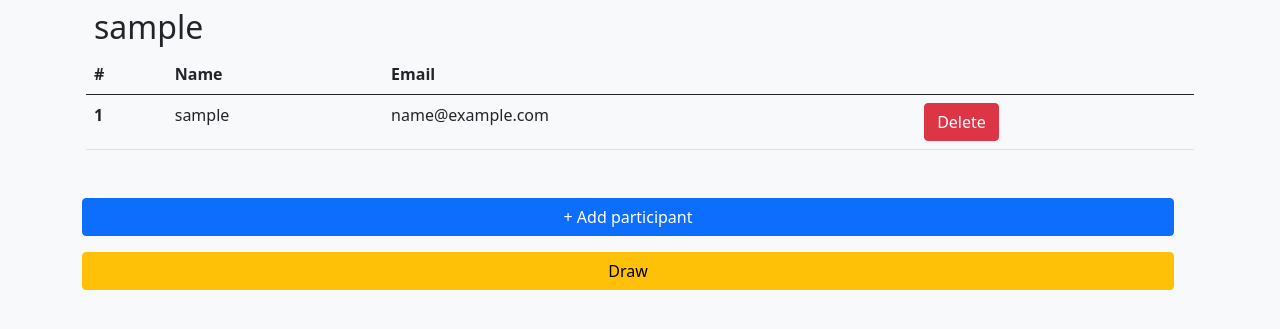
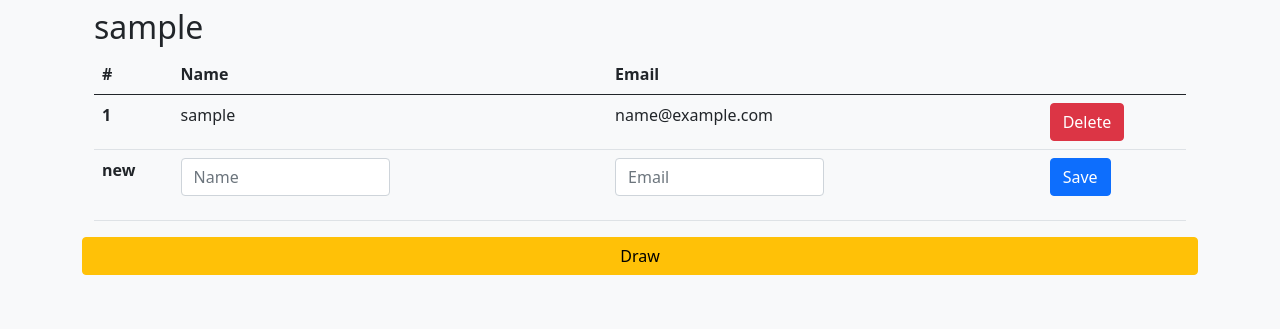
Before and after one commit to annasont/secret_santa, a Django app: page /profile/ in a window 1280 px wide. Shown: the part 56-385 px from the top of the page. Run offline with Django 3.2, Linux system fonts and the light colour scheme; the visitor is signed in with stand-in values (Sample User, id 1); data comes from the database, SQL or seed files in the repository.

Commit message:
both data from db and form when you can add participant are shown in table

```diff
--- a/draw/forms.py
+++ b/draw/forms.py
@@ -5,7 +5,7 @@ from .models import Participant
 class ParticipantsForm(forms.ModelForm):
     name = forms.CharField(label='Name',
                             max_length=70,
-                            widget=forms.TextInput(attrs={'class': 'form-control', 'placeholder': 'Imię'}))
+                            widget=forms.TextInput(attrs={'class': 'form-control', 'placeholder': 'Name'}))
     email = forms.EmailField(label='Email',
                             max_length=100,
                             widget=forms.EmailInput(attrs={'class': 'form-control', 'placeholder': 'Email'}))
--- a/users/templates/users/profile.html
+++ b/users/templates/users/profile.html
@@ -4,9 +4,7 @@
         <h2>{{ user.username }}</h2>
         <h2>{{ test }}</h2>
 
-        <form id="namesAndEmailsFromDB" class="row g-3" method="POST">
-            {{ formset.management_form }}
-            {% csrf_token %}
+
 
             <table class="table">
                 <thead>
@@ -18,6 +16,9 @@
                     </tr>
                 </thead>
                 <tbody>
+                    <form id="namesAndEmailsFromDB" class="row g-3" method="POST">
+                        {{ formset.management_form }}
+                        {% csrf_token %}
                         {% for participant in participants %}
                             <tr>
                                 <th scope="row">{{ forloop.counter }}</th>
@@ -26,42 +27,25 @@
                                 <td><button type="submit" class="btn btn-danger" name="deleteAddSubtractSaveOrDraw" value="{{ forloop.counter }}">Delete</button></td>
                             </tr>
                         {% endfor %}
+                    </form>
+                    <form id="namesAndEmailsNew" class="row g-3" method="POST">
+                        <tr>
+                            <th scope="row">new</th>
+                            <td><div class="form-group col-sm-6 mb-3">
+                                {{ form.name }}
+                            </div></td>
+                            <td><div class="form-group col-sm-6 mb-3">
+                                {{ form.email }}
+                            </div></td>
+                            <td><button type="submit" class="btn btn-primary" name="deleteAddSubtractSaveOrDraw" value="save">Save</button></td>
+                        </tr>
+                    </form>
                 </tbody>
             </table>
-        </form>
-
-        {% if newParticipants %}
-            <p class="mt-3"><strong>Add new participants:</strong></p>
-            <form id="namesAndEmailsNew" class="row mt-3" method="POST">
-                {{ formset.management_form }}
-                {% csrf_token %}
-                {% for form in formset %}
-                    <div class="row">
-                        <div class="form-group col-sm-6 mb-3">
-                            {{ form.name }}
-                        </div>
-                        <div class="form-group col-sm-6 mb-3">
-                            {{ form.email }}
-                        </div>
-                    </div>
-                {% endfor %}
-
             <div class="row mt-3">
-                    <button type="submit" class="btn btn-primary mb-3 rememberScrollPos" name="deleteAddSubtractSaveOrDraw" value="add">+ Add participant</button>
-                    <button type="submit" class="btn btn-primary mb-3 rememberScrollPos" name="deleteAddSubtractSaveOrDraw" value="subtract" >– Remove last row</button>
-                    <button type="submit" class="btn btn-primary mb-3 rememberScrollPos" name="deleteAddSubtractSaveOrDraw" value="update">Save</button>
-                    <button type="submit" class="btn btn-warning rememberScrollPos" name="deleteAddSubtractSaveOrDraw" value="draw">Save & Draw</button>
-                </div>
-            </form>
-        {% else %}
-            <form id="namesAndEmailsNew" class="row mt-3" method="POST">
-                {% csrf_token %}
-                <div class="row mt-3">
-                    <button type="submit" class="btn btn-primary mb-3 rememberScrollPos" name="deleteAddSubtractSaveOrDraw" value="add">+ Add participant</button>
                 <button type="submit" class="btn btn-warning rememberScrollPos" name="deleteAddSubtractSaveOrDraw" value="draw">Draw</button>
             </div>
-            </form>
-        {% endif %}
+
 
 
 
--- a/users/views.py
+++ b/users/views.py
@@ -7,7 +7,6 @@ from django.contrib.auth.models import User
 from .forms import UserRegisterForm, UserLoginForm
 from draw.forms import ParticipantsForm
 from draw.models import Participant
-from draw.views import addRow
 
 def register(request):
     if request.method == 'POST':
@@ -41,36 +40,28 @@ def profile(request):
     if request.user.is_authenticated:
         currentUser = getCurrentUser(request)
         participants = currentUser.participant_set.all()
-        newParticipants = False
         ParticipantsFormset = inlineformset_factory(User, Participant, form=ParticipantsForm, extra=1)
-        formset = ParticipantsFormset()
+        # formset = ParticipantsFormset()
+        form = ParticipantsForm
         test = ''
 
 
         rowToDelete = ''
         if request.method == 'POST':
-            test = request.POST.get('deleteAddSubtractSaveOrDraw')
 
             if request.POST.get('deleteAddSubtractSaveOrDraw') != '' and request.POST.get('deleteAddSubtractSaveOrDraw') != 'add' and request.POST.get('deleteAddSubtractSaveOrDraw') != 'subtract' and request.POST.get('deleteAddSubtractSaveOrDraw') != 'draw':
                 rowToDelete = deleteRowFromDB(request, currentUser)
                 messages.success(request, f'Participant {rowToDelete} has been successfully deleted from database.')
 
-            elif request.POST.get('deleteAddSubtractSaveOrDraw') == 'add':
-                newParticipants = True
-            #     formset = addRow(request, ParticipantsFormset)
+            # elif request.POST.get('deleteAddSubtractSaveOrDraw') == 'save':
 
-            # elif request.POST['addSubtractOrDraw'] == 'subtract':
-            #     formset, error = subtractRow(request, ParticipantsFormset)
-
-            # elif request.POST['addSubtractOrDraw'] == 'draw':
+            # elif request.POST.get('addSubtractOrDraw') == 'draw':
             #     formset = ParticipantsFormset(request.POST)
             #     errorMessages = fullValidation(request, formset)
 
     context = {
-        'formset': formset,
-        'rowToDelete': rowToDelete,
+        'form': form,
         'participants': participants,
-        'newParticipants': newParticipants,
         'test': test
     }
     return render (request, 'users/profile.html', context)
```
Lines whose indentation alone changed are shown as unchanged.
